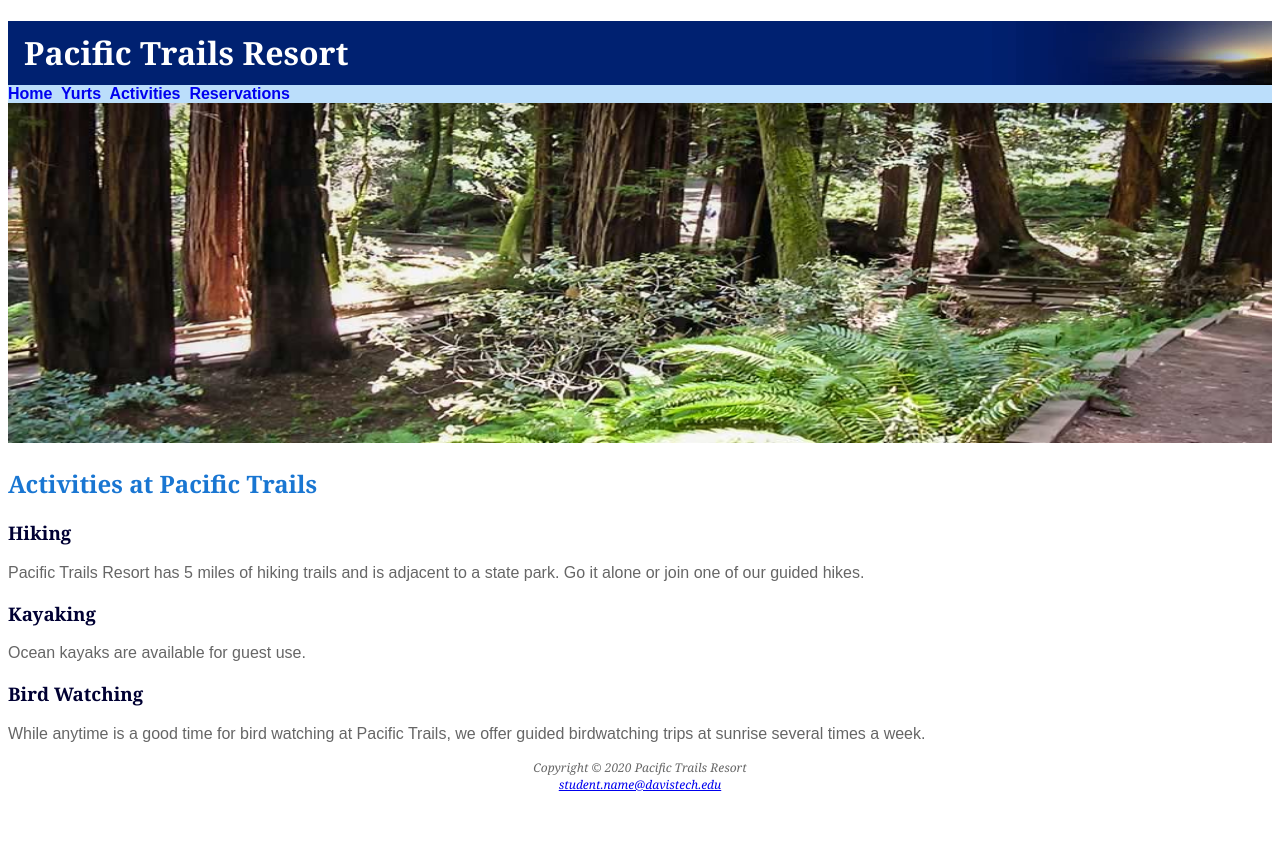
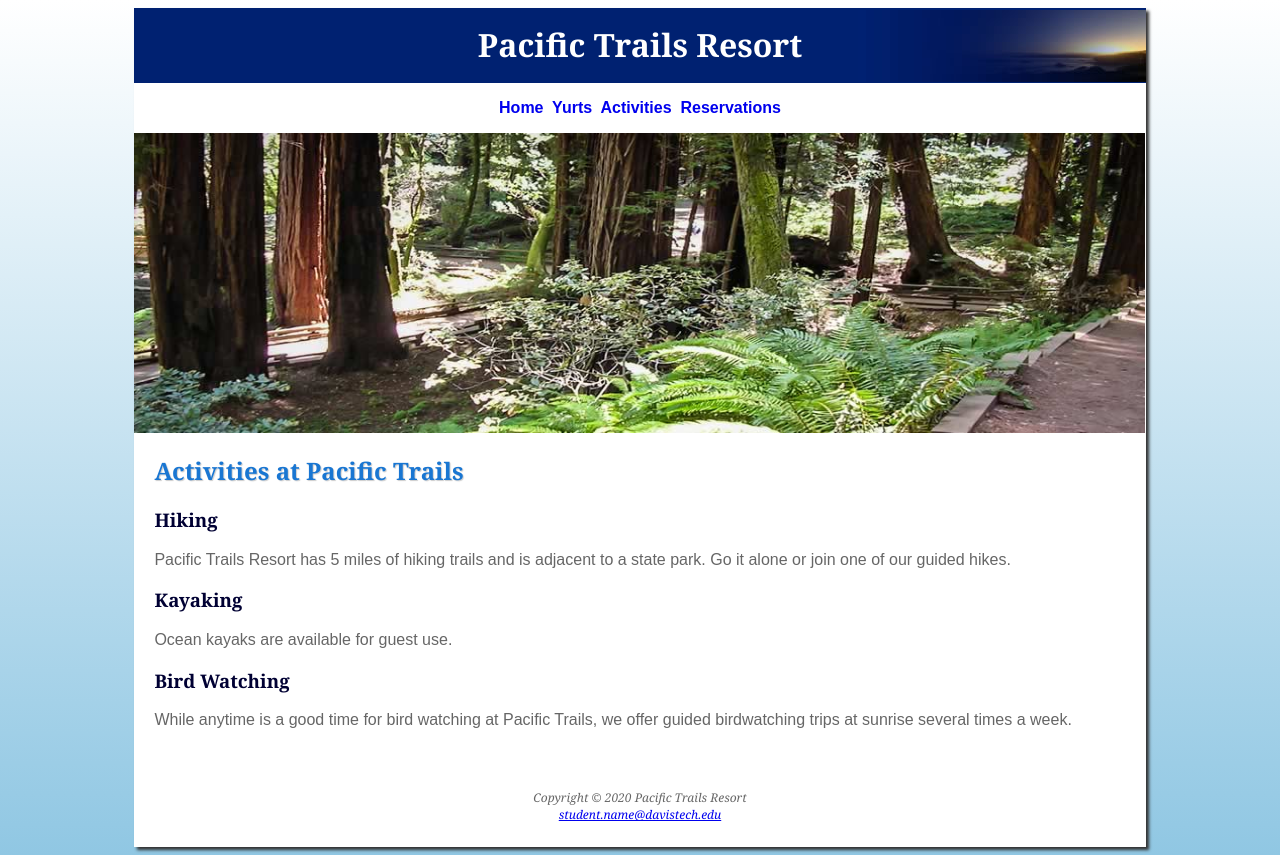
Before and after one commit to ClaudineSimonsen/s10_git_and_gitHub, a plain HTML site: page activities.html in a window 1280 px wide. Before the commit the page ends 801 px from the top, so only its background shows below. Drawn offline with Linux system fonts and the light colour scheme.

Commit message:
add wrapper to activities page

```diff
--- a/activities.html
+++ b/activities.html
@@ -7,6 +7,8 @@
 	</head>
 
 <body>
+
+	<div id="wrapper">
 
 		<header>
 			<h1>Pacific Trails Resort</h1>
@@ -19,9 +21,7 @@
 			<a href="reservations.html">Reservations</a>
 		</nav>
 
-	<div>
-		<img src="trail.jpg" alt="Trails at the Resort" height="340" style="width:100%">
-	</div>
+		<div id="trailhero"></div>
 
 		<main>
 
@@ -43,5 +43,7 @@
 			<a href="mailto:student.name@davistech.edu">student.name@davistech.edu</a>
 		</footer>
 
+	</div>
+
 </body>
 </html>
--- a/pacific.css
+++ b/pacific.css
@@ -1,7 +1,9 @@
 body {
-	background-color: #ffffff;
+	background-color: #90c7e3;
 	color: #666666;
 	font-family: Arial, Helvetica, sans-serif;
+	background-image: linear-gradient(to bottom, #ffffff, #90c7e3);
+	background-repeat: no-repeat;
 }
 header {
 	background-color: #002171;
@@ -9,23 +11,28 @@ header {
 	background-image: url(sunset.jpg);
 	background-position: right;
 	background-repeat: no-repeat;
-	line-height: 400%;
-	text-indent: 1em;
+	height: 60px;
+	text-align: center;
+	padding-top: 15px;
 }
 nav {
-	background-color: #bbdefb;
+	background-color: #ffffff;
 	font-weight: bold;
+	text-align: center;
+	padding: 1em;
 }
 nav a {
 	text-decoration: none;
 }
 h1 {
+	margin-top: 0;
 	margin-bottom: 0;
 	font-family: Georgia, "Times New Roman", serif;
 }
 h2 {
 	color: #1976d2;
 	font-family: Georgia, "Times New Roman", serif;
+	text-shadow: 1px 1px 1px #cccccc;
 }
 h3 {
 	color: #000033;
@@ -42,6 +49,7 @@ ul {
 	list-style-image: url(marker.gif);
 }
 footer {
+	padding: 2em;
 	font-size: 75%;
 	font-style: italic;
 	text-align: center;
@@ -50,3 +58,34 @@ footer {
 #contact {
 	font-size: 90%;
 }
+#wrapper {
+	margin-right: auto;
+	margin-left: auto;
+	width: 80%;
+	background-color: #ffffff;
+	min-width: 960px;
+	max-width: 2048px;
+	box-shadow: 3px 3px 3px #333333;
+}
+main {
+	padding: 1px 20px 20px 20px;
+	display: block;
+}
+#homehero {
+	height: 300px;
+	background-image: url(coast.jpg);
+	background-repeat: no-repeat;
+	background-size: 100% 100%;
+}
+#yurthero {
+	height: 300px;
+	background-image: url(yurt.jpg);
+	background-repeat: no-repeat;
+	background-size: 100% 100%;
+}
+#trailhero {
+	height: 300px;
+	background-image: url(trail.jpg);
+	background-repeat: no-repeat;
+	background-size: 100% 100%;
+}
```
Lines whose indentation alone changed are shown as unchanged.
